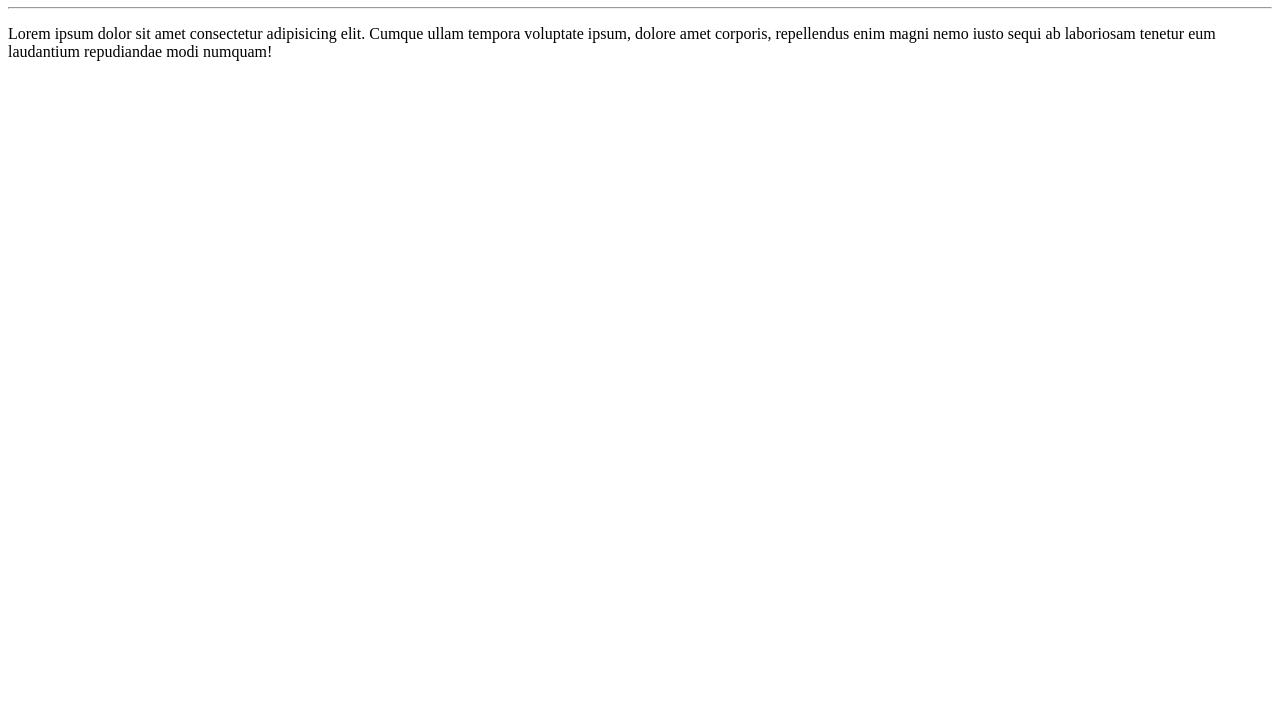
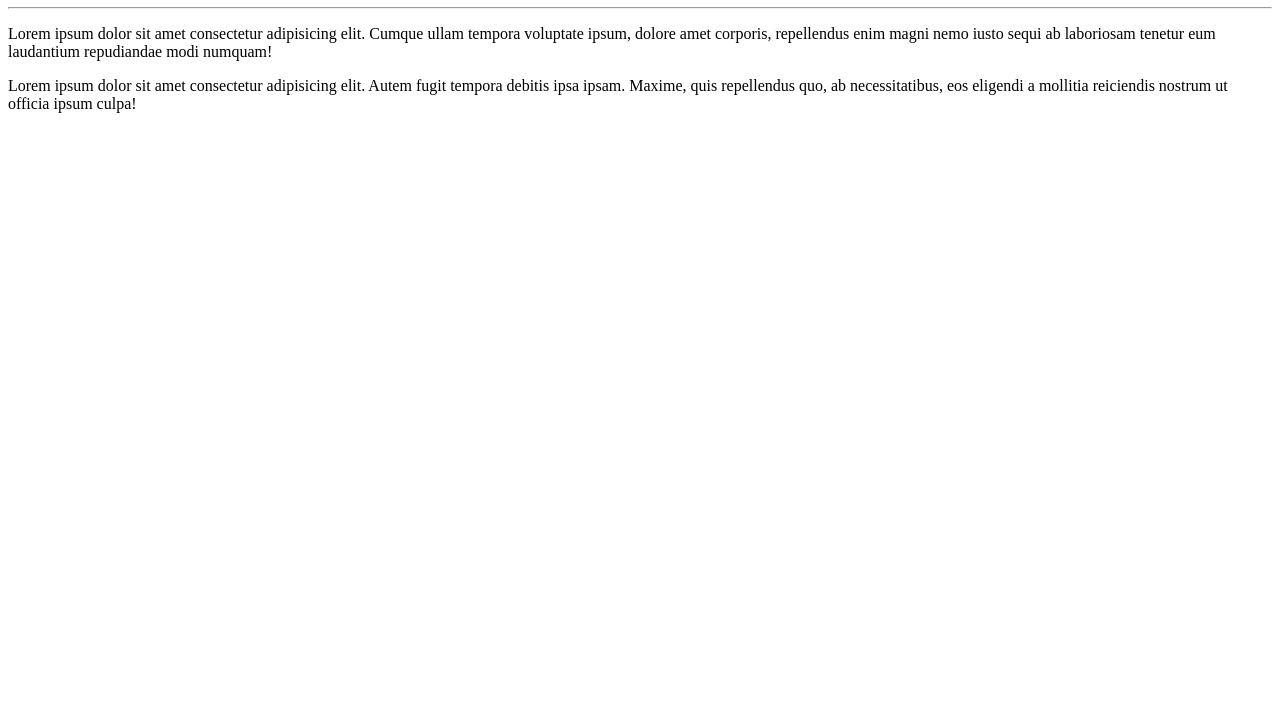
Before and after one commit to vinnyrocha-dev/Ola-Mundo-2, a plain HTML site: page site-ex/index.html in a window 1280 px wide. Shown: the part 73-800 px from the top of the page. Drawn offline with Linux system fonts and the light colour scheme.

Commit message:
adicionei um parágrafo

```diff
--- a/site-ex/index.html
+++ b/site-ex/index.html
@@ -9,5 +9,6 @@
    <h1>Olá, Mundo!</h1>
    <hr>
    <p>Lorem ipsum dolor sit amet consectetur adipisicing elit. Cumque ullam tempora voluptate ipsum, dolore amet corporis, repellendus enim magni nemo iusto sequi ab laboriosam tenetur eum laudantium repudiandae modi numquam!</p>
+   <p>Lorem ipsum dolor sit amet consectetur adipisicing elit. Autem fugit tempora debitis ipsa ipsam. Maxime, quis repellendus quo, ab necessitatibus, eos eligendi a mollitia reiciendis nostrum ut officia ipsum culpa!</p>
 </body>
 </html>
```
